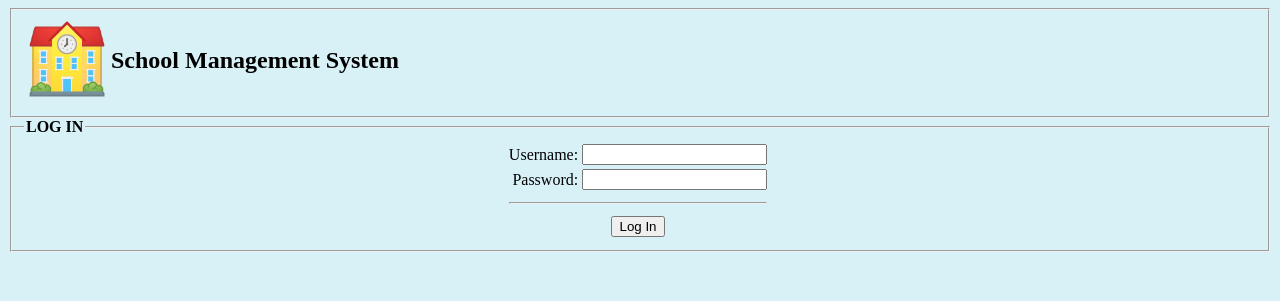
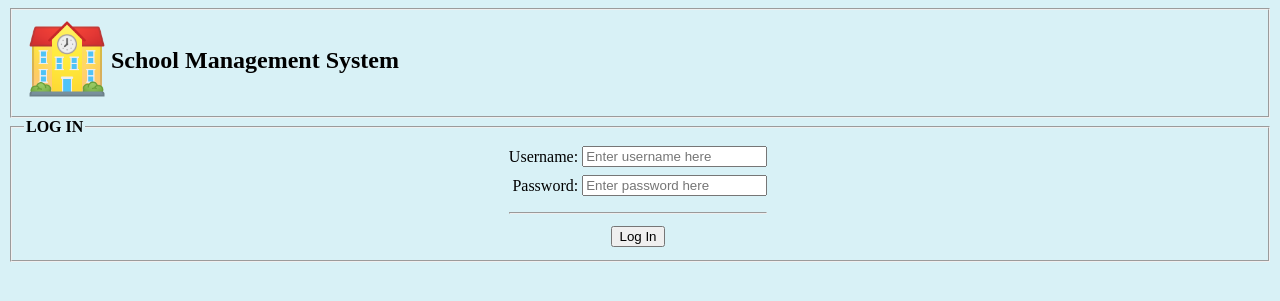
Before and after one commit to Abir-Al-Arafat/School_Management_System, a PHP site: page /view/login.php in a window 1280 px wide. Shown: the top 301 px of the page. Run offline with PHP 8.4, Linux system fonts and the light colour scheme.

Commit message:
php related login issue solved

```diff
--- a/controller/logincheck.php
+++ b/controller/logincheck.php
@@ -12,7 +12,7 @@
 
         $login_qry = "SELECT * FROM admin WHERE username = '$username' and password = '$password'";
         $res=mysqli_query($link,$login_qry);
-        $userFoundFlag = false;
+        $userFoundFlag=false;
 
         while($row=mysqli_fetch_array($res))
         {
@@ -46,7 +46,9 @@
 
         if($userFoundFlag == false)
         {
-            echo "Invalid user!";
+            $_SESSION['userFoundFlag']=$userFoundFlag;
+            $_SESSION["invalid"]="Invalid username or password!!";
+            header('location: ../view/login.php');
         }
     }
 ?>
--- a/resources/login.js
+++ b/resources/login.js
@@ -1,4 +1,5 @@
 <script>
+
 
         function validateForm(){
 		var name=document.loginform.username.value;
@@ -18,7 +19,7 @@
 
         function checkName() {
 			if (document.getElementById("username").value == "") {
-			  	document.getElementById("nameErr").innerHTML = "Name can't be blank";
+			  	document.getElementById("nameErr").innerHTML = "Username is required";
 			  	document.getElementById("nameErr").style.color = "red";
 			  	document.getElementById("username").style.borderColor = "red";
 			}else{
@@ -29,7 +30,7 @@
 
         function checkPass(){
         	if (document.getElementById("password").value == "") {
-			  	document.getElementById("passErr").innerHTML = "Password can't be blank";
+			  	document.getElementById("passErr").innerHTML = "Password is required";
 			  	document.getElementById("passErr").style.color = "red";
 			  	document.getElementById("password").style.borderColor = "red";
 			}else if(document.getElementById("password").value.length<4){
--- a/view/login.php
+++ b/view/login.php
@@ -1,3 +1,4 @@
+<?php session_start(); ?>
 <!DOCTYPE html>
 <html lang="en">
 <head>
@@ -7,31 +8,55 @@
     <link rel='icon' href='./images/favicon.png'>
     <title>School Management System</title>
 </head>
+
 <body background="../images/assets/background.jpg">
     <?php include('./header.php'); ?>
     <div width='100px'>
-        <form action='../controller/logincheck.php' method="POST" onsubmit="return validateForm()">
+        <form action='../controller/logincheck.php' method="POST" name="loginform" onsubmit="return validateForm()">
             <fieldset>
                 <legend>
                     <b>LOG IN</b>
                 </legend>
                 <table align="center">
                     <tr>
+                    <?php
+                        if(isset($_SESSION['userFoundFlag']))
+                        {
+                            if($_SESSION['userFoundFlag']==false)
+                            {
+                                echo "<td colspan="."2"."><h4 style=color:red >Invalid username or password!</h4></td>";
+                            }
+                        }
+                        ?>
+                    </tr>
+                    <tr>
                         <td align="right">Username:</td>
-                        <td><input type='text' name='username' id='username' onkeyup="checkName()" onblur="checkName()"/></td>
-                        <td align="right"><span align="right" id="nameErr"></span></td>
+                        <td><input type='text' name='username' id='username' placeholder="Enter username here" onkeyup="checkName()" onblur="checkName()"/></td>
+                        <td align="right"></td>
+                    </tr>
+                    <tr>
+                        <td colspan="2" align="right">
+                            <span id="nameErr"></span>
+                        </td>
                     </tr>
                     <tr>
                         <td align="right">Password:</td>
-                        <td><input type='password' name='password' id='password' onkeyup="checkPass()" onblur="checkPass()"/></td>
-                        <td align="right"><span align="right" id="passErr"></span></td>
+                        <td><input type='password' name='password' id='password' placeholder="Enter password here" onkeyup="checkPass()" onblur="checkPass()"/></td>
+
+                    </tr>
+                    <tr>
+                        <td colspan="2" align="right"><span align="right" id="passErr"></span></td>
                     </tr>
                     <tr>
                         <td colspan="2"><hr></td>
                     </tr>
+
+
+
                     <tr>
                         <td align="center" colspan="2"><input type='submit' value="Log In"></td>
                     </tr>
+
                <!-- <tr>
                         <td align="center" colspan="2"><a href="./forgot.php">Forgot Password?</a></td>
                     </tr>
```
